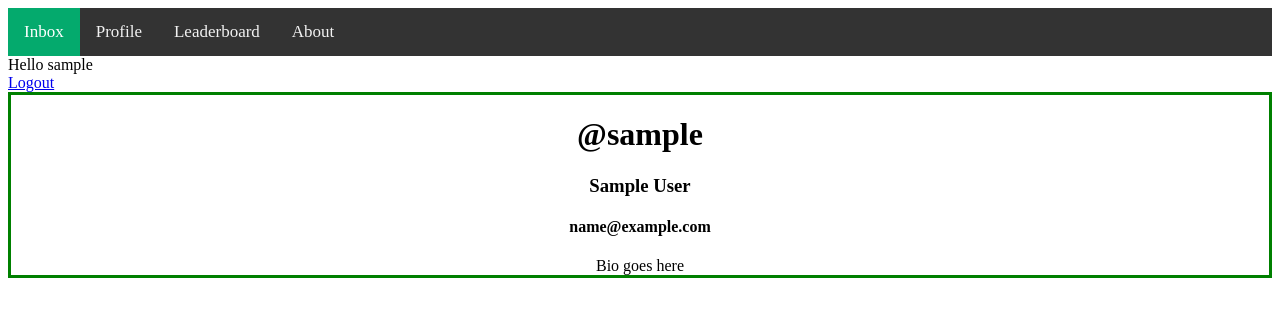
After one commit to RAIK284/project-code-hackoverflow, a Django app: page /profile/1 in a window 1280 px wide. The commit adds this page. Shown: the top 317 px of the page. Run offline with Django 4.2, Linux system fonts and the light colour scheme; the visitor is signed in with stand-in values (Sample User, id 1); data comes from the database, SQL or seed files in the repository.

Commit message:
Added a profile page, updated user creation form

```diff
--- a/messaging/forms.py
+++ b/messaging/forms.py
@@ -9,6 +9,8 @@ class ProfileCreateForm(UserCreationForm):
     last_name = forms.CharField(max_length=30, required=True)
     email = forms.EmailField(max_length=75, required=True)
     bio = forms.CharField(max_length=200, widget=forms.Textarea, required=True)
+    make_my_points_public = forms.BooleanField()
+    make_my_purchaes_public = forms.BooleanField()
 
     class Meta:
         model = User
@@ -19,7 +21,7 @@ class ProfileCreateForm(UserCreationForm):
         user.first_name = self.cleaned_data['first_name']
         user.last_name = self.cleaned_data['last_name']
         user.email = self.cleaned_data['email']
-        profile = Profile(user=user, bio=self.cleaned_data['bio'])
+        profile = Profile(user=user, bio=self.cleaned_data['bio'], displayPoints=self.cleaned_data['make_my_points_public'], displayPurchases=self.cleaned_data['make_my_purchaes_public'])
         if commit:
             user.save()
             profile.save()
--- a/messaging/templates/messaging/inbox.html
+++ b/messaging/templates/messaging/inbox.html
@@ -23,6 +23,7 @@
 	.inbox-container a:hover {
 		background-color: #ddd;
 		border-radius: 10px;
+		padding: 14px 16px;
 		color: black;
 	}
 
--- /dev/null
+++ b/messaging/templates/messaging/profile.html
@@ -0,0 +1,19 @@
+{% extends 'main.html' %} {% block content %}
+<style>
+	.profile-page {
+		text-align: center;
+		border: 3px solid green;
+	}
+</style>
+<body>
+	<center>
+		<div class="profile-page">
+			<h1>@{{user.username}}</h1>
+			<h3>{{user.get_full_name}}</h3>
+			<h4>{{user.email}}</h4>
+			<div class="bio">Bio goes here</div>
+		</div>
+	</center>
+</body>
+
+{% endblock content %}
--- a/messaging/urls.py
+++ b/messaging/urls.py
@@ -10,5 +10,6 @@ urlpatterns = [
     path('sendMessage', views.sendMessage, name='send'),
     path('conversation/<str:pk>', views.conversation, name='conversation'),
     path('createConvo', views.createConvo, name='createConvo'),
+    path('profile/<str:pk>', views.profile, name='profile'),
     path('', views.inbox, name='inbox'),
 ]
--- a/messaging/views.py
+++ b/messaging/views.py
@@ -74,6 +74,13 @@ def conversation(request, pk):
     context = {'convo':convo, 'messages':messages, 'first_name':first_name, 'members':members}
     return render(request, 'messaging/conversation.html', context)
 
+@login_required(login_url='login')
+def profile(request, pk):
+    user = User.objects.get(id=pk)
+    #profile = Profile.objects.get(user=user)
+    context = {'user':user}
+    return render(request, 'messaging/profile.html', context)
+
 def leaderboard(request):
     user_points = Profile.objects.values('points', 'user', 'displayPoints').order_by('-points')[:10]
     user_names = []
--- a/templates/navbar.html
+++ b/templates/navbar.html
@@ -26,11 +26,13 @@
 		background-color: #04aa6d;
 		color: white;
 	}
+
+	.topnav;
 </style>
 
 <div class="topnav">
 	<a class="active" href="/">Inbox</a>
-  <a href="/">Profile</a>
+	<a href="{% url 'profile' user.id %}">Profile</a>
 	<a href="{% url 'leaderboard' %}">Leaderboard</a>
 	<a href="/">About</a>
 </div>
```
Lines whose indentation alone changed are shown as unchanged.
